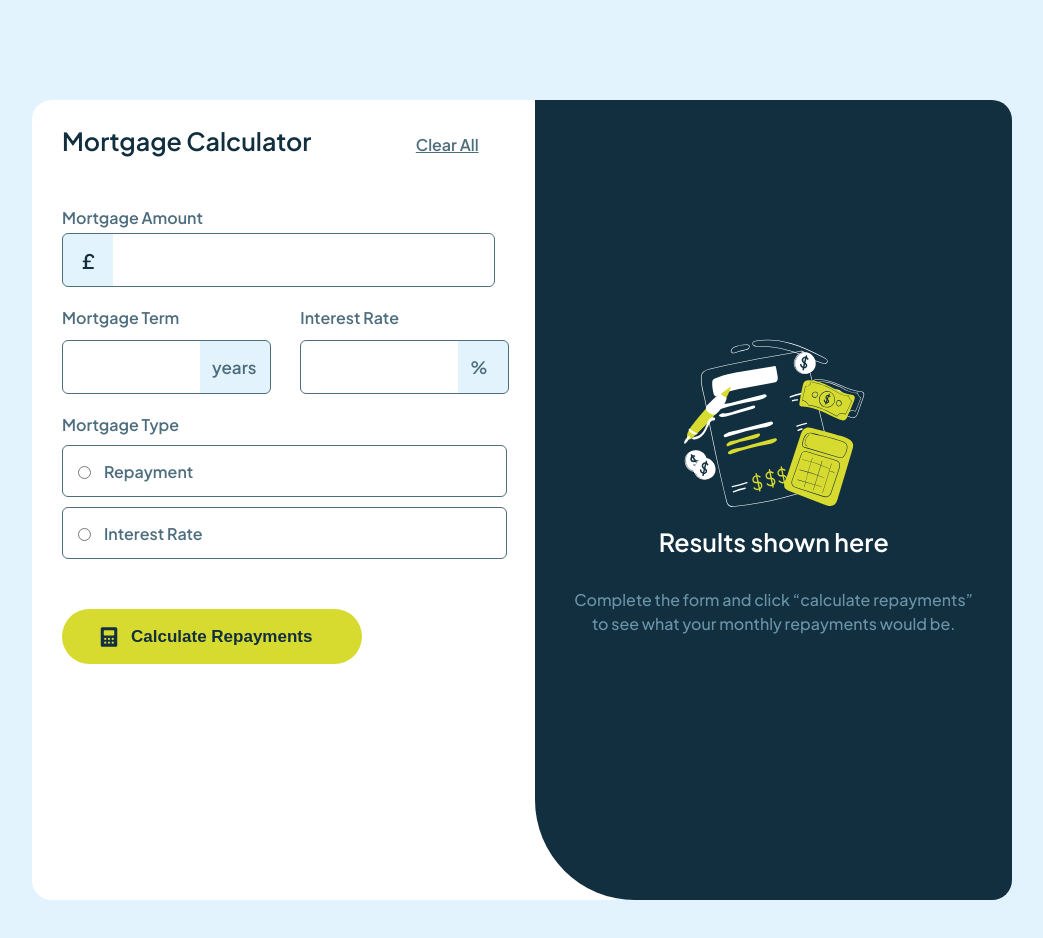
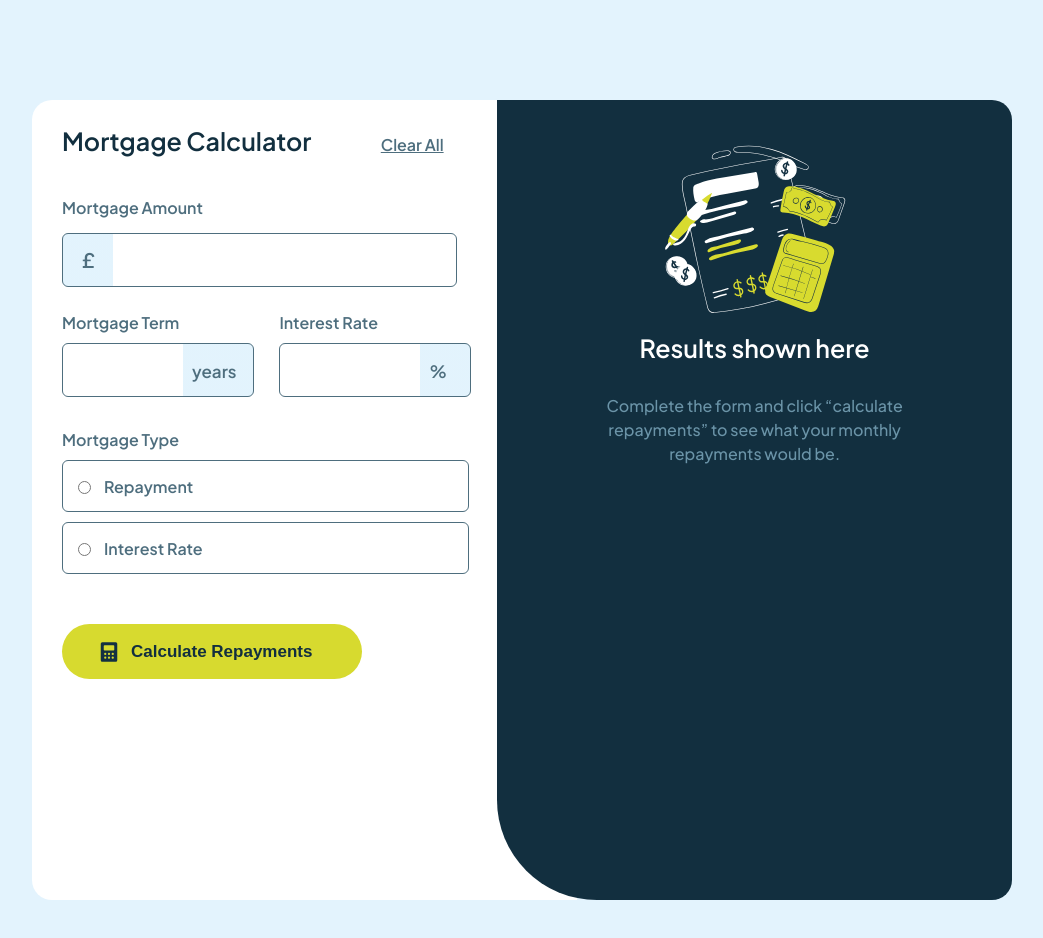
Before and after one commit to Fabiosdl/mortgage-repayment-calc, a React (Create React App) app: page / in a window 1280 px wide. Shown: the top 938 px of the page, without its empty margins (118-1161 px from the left). Built offline with nearby package versions, Linux system fonts and the light colour scheme.

Commit message:
calculator logic is working. Still need to fix some style issues

```diff
--- a/src/App.css
+++ b/src/App.css
@@ -43,12 +43,12 @@ html, body {
 .heading {
   display: flex;
   justify-content: space-between;
-  margin-bottom: 25px;
+  margin-bottom: 15px;
 }
 .heading a{
   font-size: 16px;
   color: hsl(200, 24%, 40%);
-  margin-left: 100px;
+  margin-left: 65px;
 }
 
 .mortgage-inputs {
@@ -62,31 +62,38 @@ html, body {
   flex-direction: column;
 }
 
-.pound {
-  position: relative;
-  left: 20px;
-  top: 10px;
-  font-size: 20px;
-  color: hsl(202, 55%, 16%);
-  width: 50px;
-}
-
 #amount {
   background: linear-gradient(to right, hsl(202, 86%, 94%) 50px, transparent 50px);
   font-size: 20px;
   color: hsl(202, 55%, 16%);
   padding-left: 70px;
+  margin-top: 5px;
 }
 
-#amount:focus {
+.pound {
+  position: relative;
+  left: 20px;
+  top: -40px;
+  font-size: 20px;
+  color: hsl(200, 24%, 40%);
+  width: 50px;
+}
+
+#amount:focus{
   background: linear-gradient(to right, hsl(61, 70%, 52%) 50px, transparent 50px);
+}
+#amount:focus + .pound {
+  color: hsl(202, 55%, 16%);
+}
+
+#amount .error-validation{
+  background: linear-gradient(to right, hsl(4, 69%, 50%), 50px, transparent 50px);
 }
 
 .input-field {
  height: 50px;
  border: 1px solid hsl(200, 24%, 40%);
  border-radius: 6px;
- margin-bottom: 20px;
  outline: none; /* Removes default focus outline */
 }
 
@@ -107,14 +114,6 @@ html, body {
   display: block; /* Take up space when visible */
 }
 
-.input-field.amount{
-  margin-top: -30px;
-}
-
-.input-field.inline{
-  margin-top: -30px;
-}
-
 .inline-input-container {
   display: flex;
   justify-content: space-between;
@@ -132,18 +131,23 @@ html, body {
 
 #term {
   background: linear-gradient(to left, hsl(202, 86%, 94%) 70px, transparent 50px);
-  color: hsl(200, 24%, 40%);
+  color:hsl(202, 55%, 16%);
   font-size: 16px;
   padding-left: 10px;
+  margin-top: 5px;
 }
-#term:focus{
+
+#term:focus {
   background: linear-gradient(to left, hsl(61, 70%, 52%) 70px, transparent 50px);
+}
+#term:focus + .years{
+  color:hsl(202, 55%, 16%);
 }
 
 .years {
   position: relative;
-  left: 150px;
-  top: 10px;
+  left: 130px;
+  top: -45px;
   margin-top: -40px;
   font-size: 17px;
   color: hsl(200, 24%, 40%);
@@ -152,17 +156,27 @@ html, body {
 
 #rate {
   background: linear-gradient(to left, hsl(202, 86%, 94%) 50px, transparent 50px);
-  color: hsl(200, 24%, 40%);
+  color:hsl(202, 55%, 16%);
   font-size: 16px;
   padding-left: 10px;
+  margin-top: 5px;
 }
-#rate:focus{
+
+#rate:focus {
   background: linear-gradient(to left, hsl(61, 70%, 52%) 50px, transparent 50px);
 }
+#rate:focus + .porcentage{
+  color:hsl(202, 55%, 16%);
+}
+
+#rate .error-validation {
+  background: linear-gradient(to left, hsl(61, 70%, 52%) 50px, transparent 50px);
+}
+
 .porcentage {
   position: relative;
-  left: 170px;
-  top: 10px;
+  left: 150px;
+  top: -45px;
   font-size: 17px;
   color: hsl(200, 24%, 40%);
   width: 50px;
@@ -203,6 +217,7 @@ html, body {
 .radio-name.active{
   border: 2px solid hsl(61, 70%, 52%);
   background-color: hsl(61, 55%, 85%);
+  color: hsl(202, 55%, 16%);
 }
 
 button {
@@ -240,17 +255,20 @@ button:hover{
 
 .right-container {
   flex: 1.1;
-  display: flex;
-  flex-direction: column;
-  justify-content: center;
-  align-items: center;
   background-color: hsl(202, 55%, 16%);
   background-repeat: no-repeat;
   border-top-right-radius: 20px;
   border-bottom-right-radius: 20px;
   border-bottom-left-radius: 100px;
+  padding: 40px;
 }
 
+.initial-container {
+  display: flex;
+  flex-direction: column;
+  justify-content: center;
+  align-items: center;
+}
 .top-text{
   color: white;
   font-size: 25px;
@@ -265,3 +283,36 @@ button:hover{
   line-height: 1.5;
   margin: 30px;
 }
+
+.result-container{
+  display: flex;
+  flex-direction: column;
+  justify-content: left;
+  align-items: top;
+  color: white;
+}
+.result-container p{
+  font-size: 16px;
+  color: hsl(200, 26%, 54%);
+}
+
+.payment-container {
+  display: flex;
+  flex-direction: column;
+  justify-content: left;
+  align-items: top;
+  background-color: hsl(202, 50%, 12%);
+  border-color: hsl(61, 70%, 52%);
+  border-top: 3px;
+  padding: 20px;
+  margin-top: 20px;
+}
+
+.your-repayment{
+  color:hsl(200, 26%, 54%);
+  font-size: 12px;
+}
+.monthly-value{
+  color: hsl(61, 70%, 52%);
+  font-size: 30px;
+}
--- a/src/App.js
+++ b/src/App.js
@@ -6,6 +6,10 @@ function App() {
   const [selectedOption, setSelectedOption] = useState(null);
 
   const [isSubmitted, setIsSubmitted] = useState(false);
+
+  // to store the monthly repayment result
+  const [monthlyRepayment, setMonthlyRepayment] = useState(0);
+  const [totalRepayment, setTotalRepayment] = useState(0);
 
   const handleRadioChange = (option) => {
 
@@ -32,6 +36,7 @@ function App() {
       ...formState,
       [name]: value,
     });
+    setErrors({});
   };
 
   const handleSubmit = (e) => {
@@ -52,46 +57,84 @@ function App() {
     setErrors(validationErrors);
     setIsSubmitted(true);
 
+    // logic to calculate the mortgage repayment
+
+    const amount = parseFloat(formState.amount);
+    const years = parseInt(formState.term);
+    const interestRate = parseFloat(formState.rate);
+
+    const monthlyRate = interestRate / 100 / 12;
+    const numberOfPayments = years * 12;
+
+    let monthlyPayment;
+    let totalPayment;
+
+    if(Object.keys(validationErrors).length === 0){
+      if(selectedOption === 'repayment'){
+        monthlyPayment = amount * monthlyRate / (1 - Math.pow(1 + monthlyRate, -numberOfPayments));
+        totalPayment = monthlyPayment * years * 12;
+
+      } else if (selectedOption === 'interest'){
+        monthlyPayment = amount * monthlyRate;
+        totalPayment = monthlyPayment * years * 12 + amount;
+      }
+
+      setMonthlyRepayment(monthlyPayment.toFixed(2));// keep the result within 2 digits
+      setTotalRepayment(totalPayment.toFixed(2));
+    }
   };
 
   return (
     <div className="App-container">
       <div className="left-container">
         <div className='heading'>
-          <p>Mortgage Calculator <a href=''>Clear All</a></p>
+          <p>Mortgage Calculator <a href='#'
+            onClick={(e) => {
+              e.preventDefault();
+              setIsSubmitted(false);
+              setSelectedOption(null);
+              setFormState(
+                {amount: '',
+                term: '',
+                rate: '',
+                radio:''});
+              setErrors({});
+              }}>Clear All</a></p>
         </div>
 
         <form className='mortgage-inputs' onSubmit={handleSubmit}>
           <div className='amount-container'>
             <label for='amount' >Mortgage Amount</label>
-            <span className='pound'>£</span>
+
             <input type='text' id='amount'
             name='amount' className={`input-field amount ${errors.amount ? 'error' : ''}`}
             value={formState.amount}
             onChange={handleChange}
             />
+            <span className='pound'>£</span>
             {errors.amount && <span className='error-validation'>{errors.amount}</span> }
           </div>
 
           <div className='inline-input-container'>
             <div className='inline-input'>
               <label for='term'>Mortgage Term</label>
-              <span className='years'>years</span>
               <input type='text' id='term' name='term'
               className={`input-field inline ${errors.term ? 'error' : ''}`}
               value={formState.term}
               onChange={handleChange}
               />
-              {errors.amount && <span className='error-validation'>{errors.amount}</span> }
+              <span className='years'>years</span>
+              {errors.term && <span className='error-validation'>{errors.term}</span> }
             </div>
             <div className='inline-input'>
               <label for='rate'>Interest Rate</label>
-              <span className='porcentage'>%</span>
               <input type='text' id='rate' name='rate'
-              className={`input-field inline ${errors.term ? 'error' : ''}`}
+              className={`input-field inline ${errors.rate ? 'error' : ''}`}
               value={formState.rate}
               onChange={handleChange}
               />
+              <span className='porcentage'>%</span>
+              {errors.rate && <span className='error-validation'>{errors.rate}</span> }
             </div>
           </div>
 
@@ -110,13 +153,15 @@ function App() {
 
               <label
               className={`radio-name interest ${selectedOption === 'interest' ? 'active':''}
-                          ${errors.interest && errors.repayment ? 'error' : ''}`}
+                          ${errors.radio ? 'error' : ''}`}
               onClick={() => handleRadioChange('interest')}
               >
-                <input type='radio' id='interest' name='interest' value='2' checked={selectedOption === 'interest'} className='radio-input'/>
+                <input type='radio' id='interest' name='interest' value='2'
+                checked={selectedOption === 'interest'}
+                className='radio-input'/>
                 <span>Interest Rate</span>
               </label>
-              {isSubmitted && errors.radio && <span className='error-validation'>{errors.radio}</span> }
+              {isSubmitted && errors.radio && <span className='error-validation'>{errors.radio}</span>}
           </div>
 
           <button type='submit'>
@@ -127,10 +172,30 @@ function App() {
 
       </div>
       <div className="right-container">
+
+        {isSubmitted && Object.keys(errors).length === 0 ? (
+          <div className='result-container'>
+            <h2>Monthly Repayment</h2>
+            <p>Your results are shown below based on the information you provided.
+              To adjust the results, edit the form and click “calculate repayments” again.</p>
+
+            <div className='payment-container'>
+              <span className='your-repayment'>Your monthly repayments</span>
+              <span className='monthly-value'><b>£{monthlyRepayment}</b></span>
+              <hr/>
+              <span className='your-repayment'>Total you'll repay over the term</span>
+              <span className='total-value'><b>£{totalRepayment}</b></span>
+
+            </div>
+
+          </div> ) : (
+          <div className='initial-container'>
             <img src={`${process.env.PUBLIC_URL}/images/illustration-empty.svg`} alt='background icon'/>
             <span className='top-text'>Results shown here</span>
             <span className='bottom-text'>Complete the form and click “calculate repayments”
               to see what your monthly repayments would be.</span>
+          </div>
+          )}
       </div>
     </div>
   );
```
Lines whose indentation alone changed are shown as unchanged.
